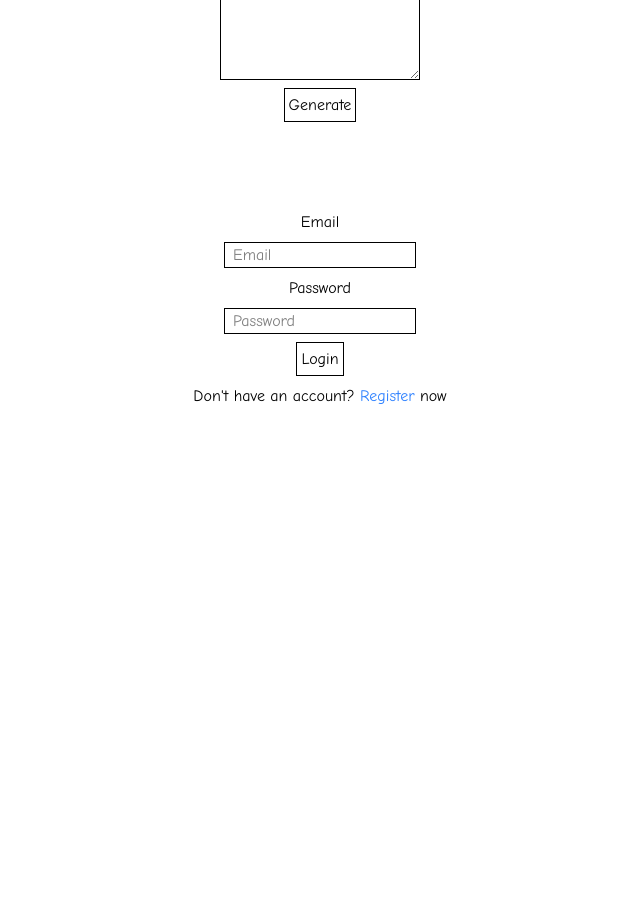
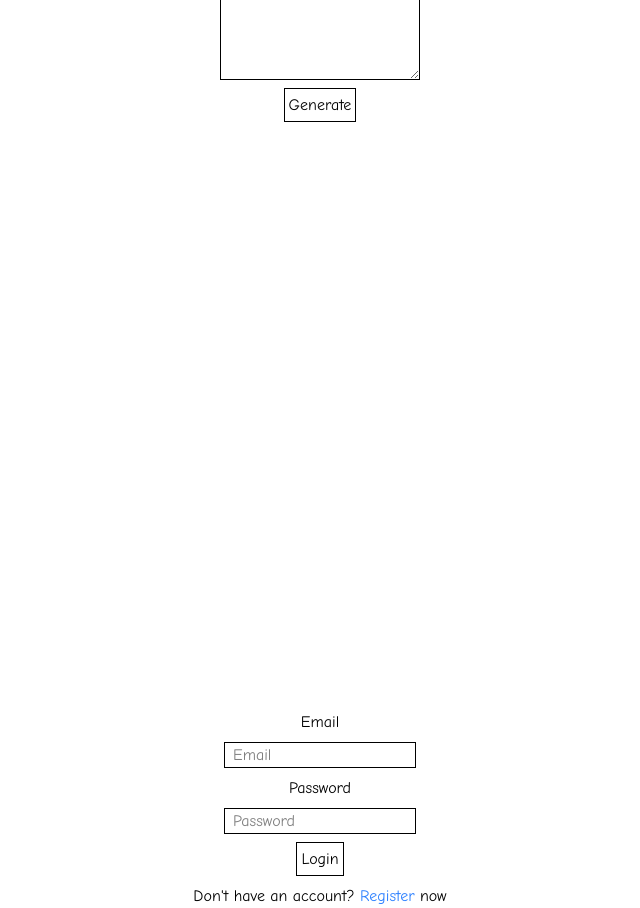
Before and after one commit to Alex17819/project-x-client, a Next.js app: page / in a window 1280 px wide. Shown: the part 2860-3768 px from the top of the page, without its empty margins (320-960 px from the left). Before the commit the page ends 3268 px from the top, so only its background shows below. Built offline with nearby package versions, Linux system fonts and the light colour scheme; no server answers.

Commit message:
fix image generation loader

```diff
--- a/components/image-generation/index.tsx
+++ b/components/image-generation/index.tsx
@@ -100,7 +100,7 @@ export const ImageGeneration = () => {
       >
         Generate
       </button>
-      <div className="relative w-[500px] h-full flex justify-center items-center">
+      <div className="relative w-[500px] min-h-[500px] h-full flex justify-center items-center">
         {isLoading ? (
           <div className="absolute top-0 left-0 size-full flex justify-center items-center bg-gray-500">
             <div className={styles.loader} />
```
